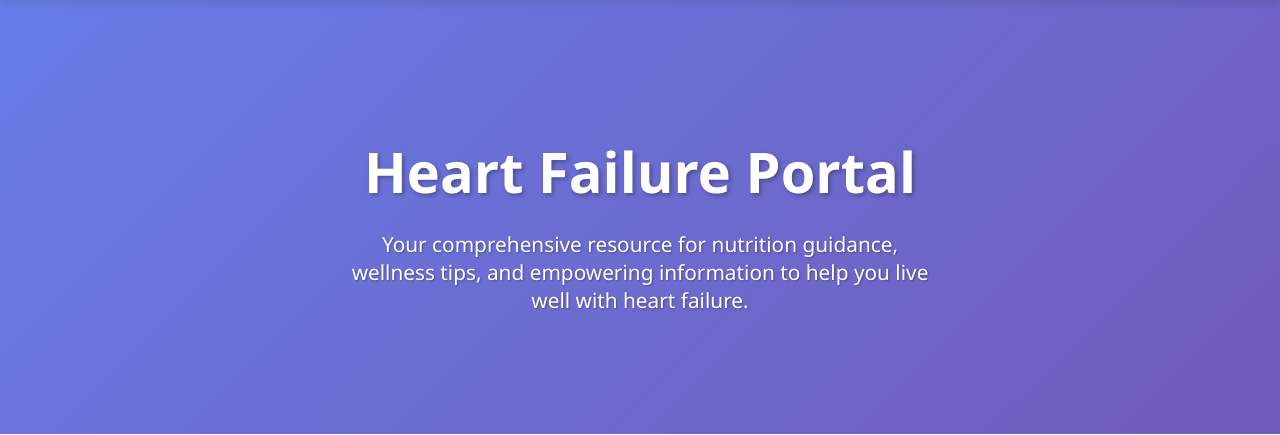
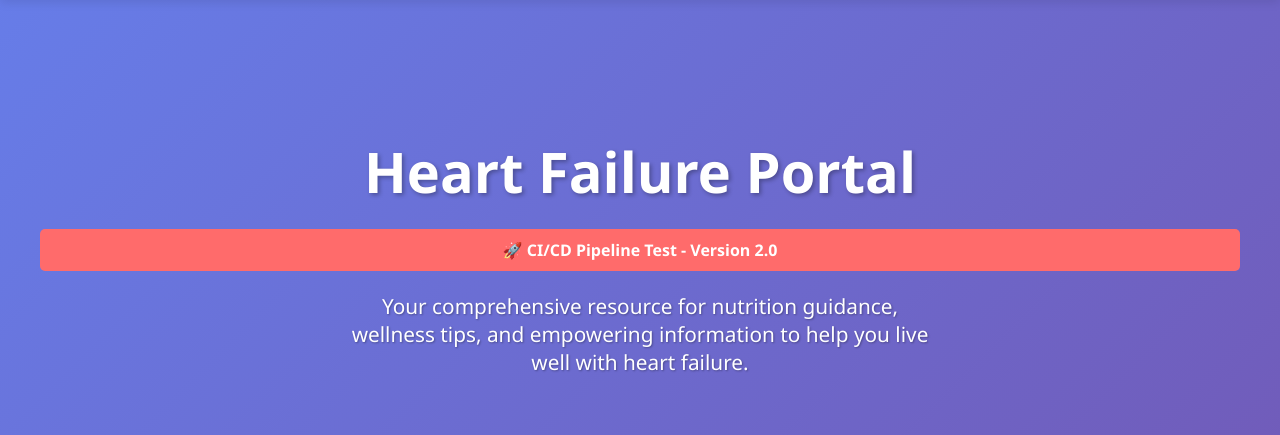
Before and after one commit to rwreynolds/Heart-Portal-Main, a Flask app: template main-app/templates/landing.html in a window 1280 px wide. Shown: the part 73-508 px from the top of the page. Run offline with Flask 3, Linux system fonts and the light colour scheme; the template is opened without the code that fills it, so the values that code supplies are empty.

Commit message:
Add CI/CD pipeline test banner to main page

```diff
--- a/main-app/templates/landing.html
+++ b/main-app/templates/landing.html
@@ -205,6 +205,9 @@
     <section class="hero">
         <div class="container">
             <h1>Heart Failure Portal</h1>
+            <div style="background: #ff6b6b; color: white; padding: 10px; border-radius: 5px; margin: 10px 0; text-align: center; font-weight: bold;">
+                🚀 CI/CD Pipeline Test - Version 2.0
+            </div>
             <p>Your comprehensive resource for nutrition guidance, wellness tips, and empowering information to help you live well with heart failure.</p>
         </div>
     </section>
```
